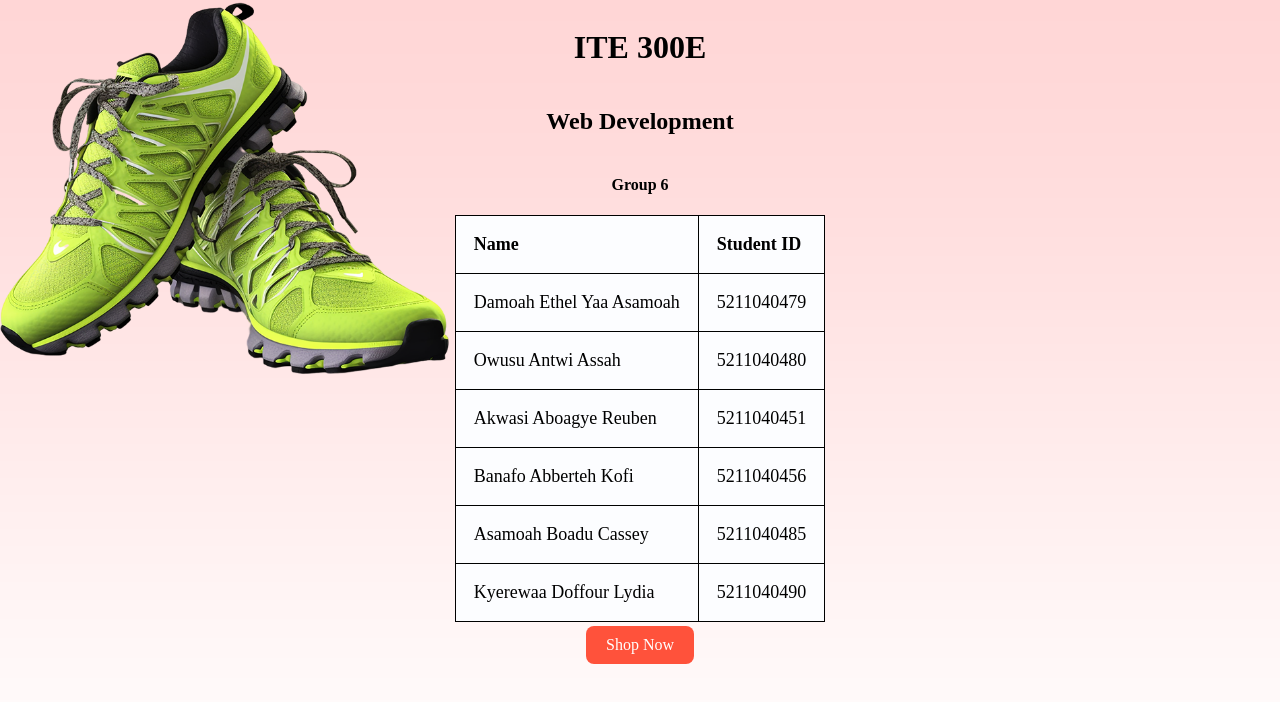
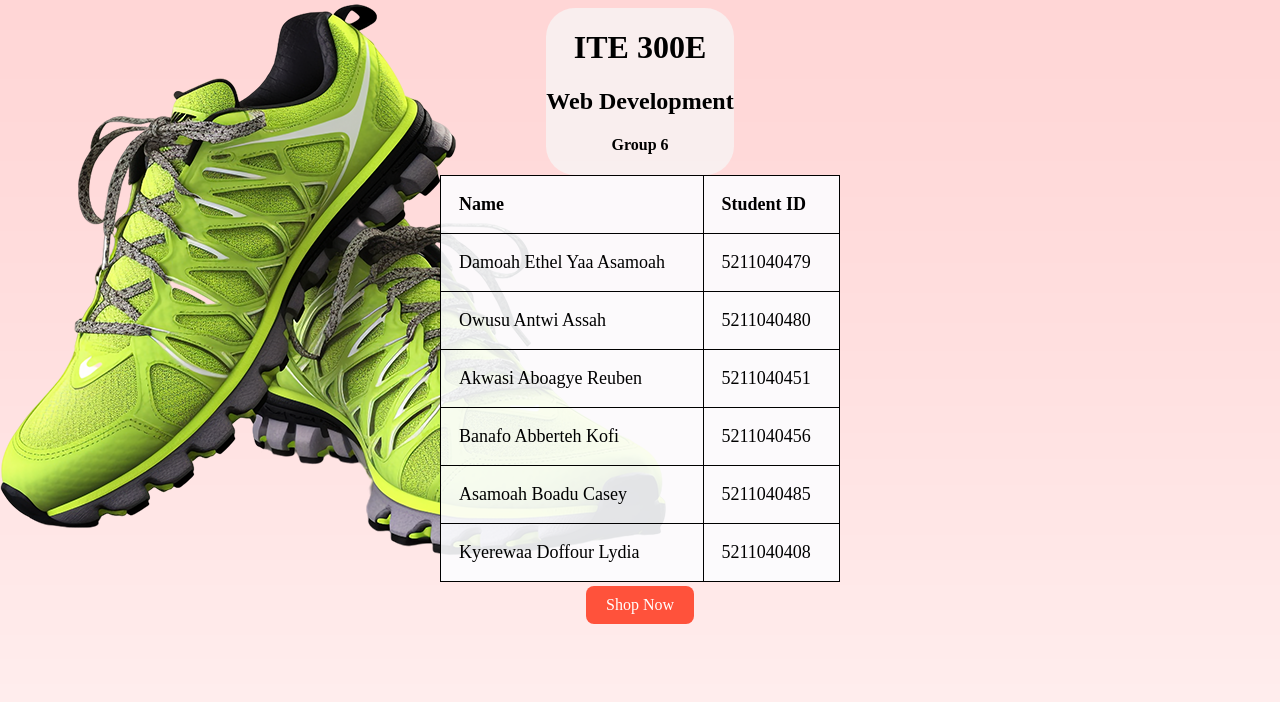
Before and after one commit to ReubenAboagye/E-Group-6, a website: page index.html in a window 1280 px wide. Drawn offline with Linux system fonts and the light colour scheme.

Commit message:
update lydia's index number

```diff
--- a/index.html
+++ b/index.html
@@ -7,10 +7,11 @@
   </head>
   <body">
     <div id="title">
+      <div id="heading">
       <h1 id="class-title">ITE 300E</h1>
       <h2 id="course">Web Development</h2>
       <h4 id="group">Group 6</h4>
-
+      </div>
       <table>
         <thead>
           <tr>
@@ -48,12 +49,12 @@
             <td>5211040426</td>
           </tr>
           <tr> -->
-            <td>Asamoah Boadu Cassey</td>
+            <td>Asamoah Boadu Casey</td>
             <td>5211040485</td>
           </tr>
             <tr>
               <td>Kyerewaa Doffour Lydia</td>
-              <td>5211040490</td>
+              <td>5211040408</td>
             </tr>
           <!-- <tr>
             <td>Afriyie Sarpong</td>
@@ -70,27 +71,30 @@
         display: flex;
         flex-direction: column;
         align-items: center;
-        /* justify-content: center;
-        text-align: center;
-        min-width: 440px;
-        max-width: 500px; */
-      }
+        min-width: 400px;
+        max-width: 600px;
+        justify-content: center;
+        }
 
       body {
         background-image: url(/images/bg-shoes.png );
-        background-size: cover;
+
         display: flex;
         flex-direction: column;
         align-items: center;
-        justify-content: center;
+
+      }
+      #heading{
+        background-color: #f7f6f6bf;
         text-align: center;
+        border-radius: 29px;
       }
 
       /* Add border lines for the table */
       table {
         border-collapse: collapse;
         width: 100%;
-        background-color: rgba(252, 253, 255, 0.997);
+        background-color: rgba(252, 253, 255, 0.897);
       }
 
       /* Add border to table cells */
@@ -107,6 +111,7 @@
         background-color: #f5f5f5;
       }
       .shop {
+
         background-color: #ff523b;
         color: white;
         padding: 10px 20px;
@@ -119,11 +124,14 @@
         border: none;
         border-radius: 8px;
       }
+      #shop{
+        color: blue;
+      }
 
       @media screen and (max-width: 500px) {
     body {
       display: flex;
-      background-size: contain;
+    background-size: auto;
     }
   }
     </style>
```
